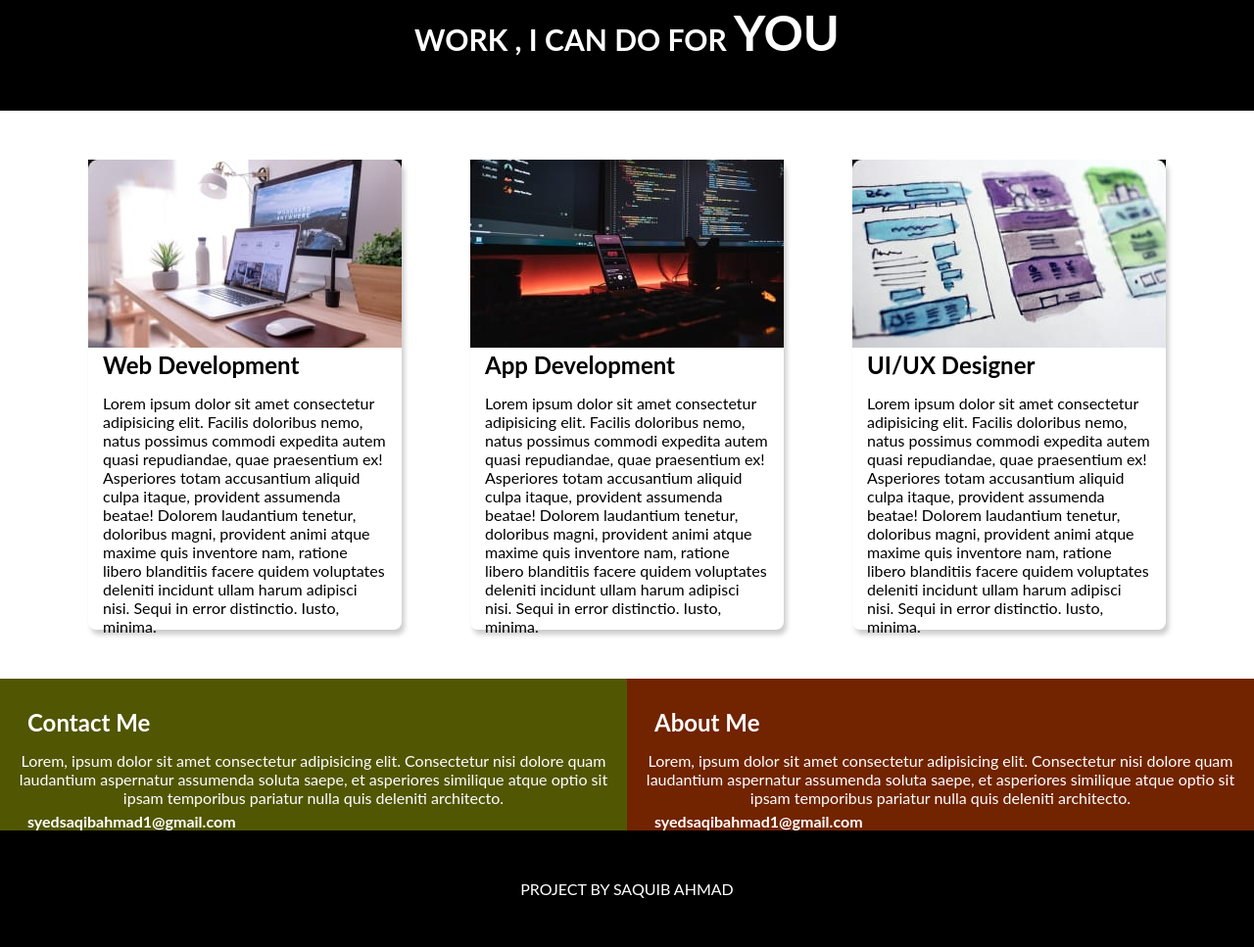
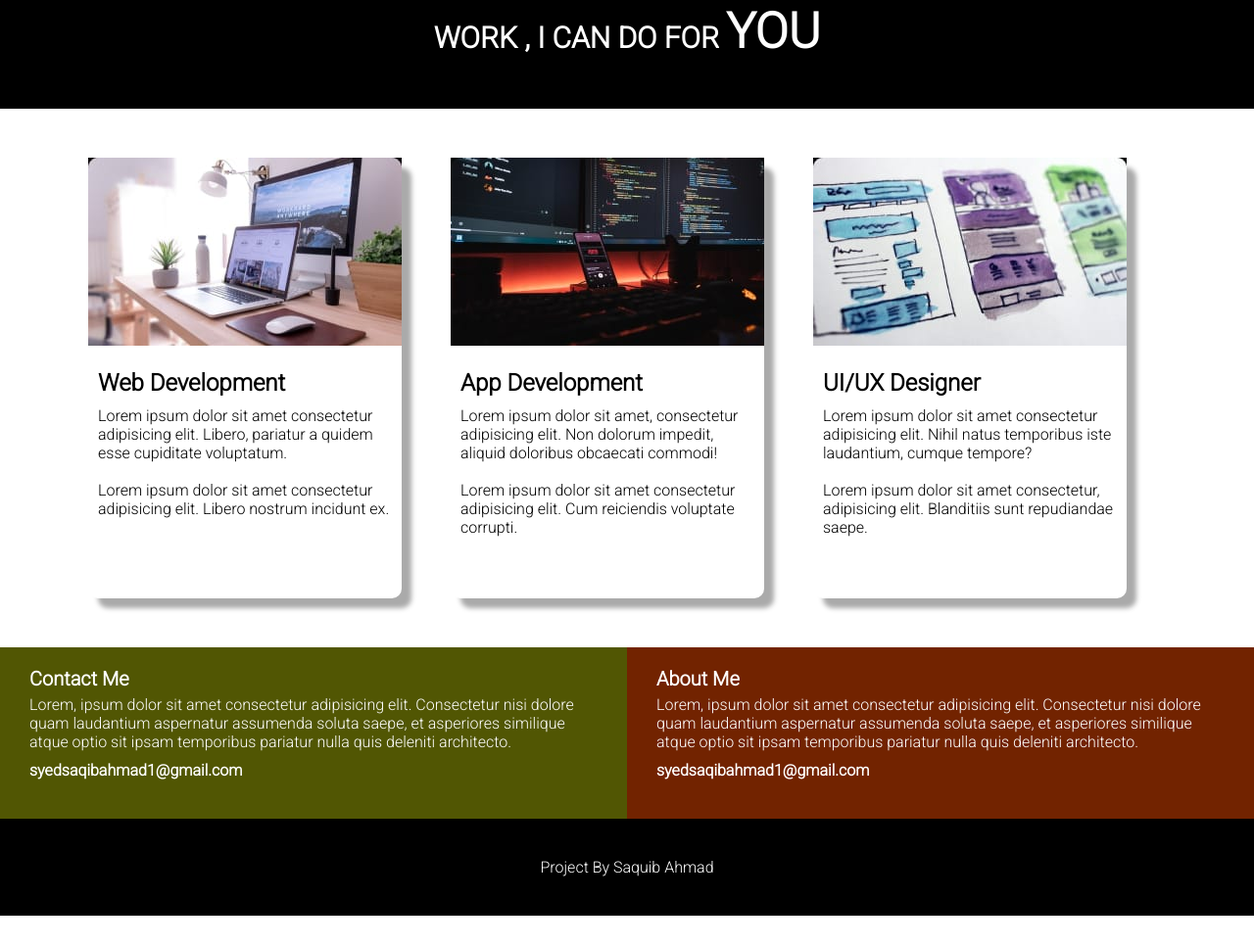
Before and after one commit to SaqbAhmad/Developer-landing-page, a plain HTML site: page index.html in a window 1280 px wide. Shown: the part 847-1814 px from the top of the page at 98% size. After the commit the page ends 1782 px from the top, so only its background shows below. Drawn offline with Linux system fonts and the light colour scheme.

Commit message:
New commit added

```diff
--- a/index.html
+++ b/index.html
@@ -10,8 +10,8 @@
 <body>
         <section class="pimg1">
             <div class="text">
-                <h1>Hi, <span class="small">I am John Doe</span></h1>
-                <h1>FULL STACK DEVELOPER</h1>
+                <h2><span class="large">Hi ,</span> I am John Doe</h2>
+                <h1 class="large">FULL STACK DEVELOPER</h1>
             </div>
         </section>
         <section class="section1">
@@ -19,33 +19,33 @@
         </section>
         <section class="work">
             <div class="card">
-                <div class="img1">
+                <div class="img">
                 <img src="images/img3p4.jpeg" alt="web development">
                 </div>
                 <div class="content">
                     <h2>Web Development</h2>
-                    <p>Lorem ipsum dolor sit amet consectetur adipisicing elit. Facilis doloribus nemo, natus possimus commodi expedita autem quasi repudiandae, quae praesentium ex! Asperiores totam accusantium aliquid culpa itaque, provident assumenda beatae!
-                    Dolorem laudantium tenetur, doloribus magni, provident animi atque maxime quis inventore nam, ratione libero blanditiis facere quidem voluptates deleniti incidunt ullam harum adipisci nisi. Sequi in error distinctio. Iusto, minima.</p>
+                    <p>Lorem ipsum dolor sit amet consectetur adipisicing elit. Libero, pariatur a quidem esse cupiditate voluptatum.</p><br>
+                    <p>Lorem ipsum dolor sit amet consectetur adipisicing elit. Libero nostrum incidunt ex.</p>
                 </div>
             </div>
             <div class="card">
-                <div class="img2">
-                <img src="images/img4p4.jpeg" alt="web development">
+                <div class="img">
+                <img  src="images/img4p4.jpeg" alt="web development">
                 </div>
                 <div class="content">
                     <h2>App Development</h2>
-                    <p>Lorem ipsum dolor sit amet consectetur adipisicing elit. Facilis doloribus nemo, natus possimus commodi expedita autem quasi repudiandae, quae praesentium ex! Asperiores totam accusantium aliquid culpa itaque, provident assumenda beatae!
-                    Dolorem laudantium tenetur, doloribus magni, provident animi atque maxime quis inventore nam, ratione libero blanditiis facere quidem voluptates deleniti incidunt ullam harum adipisci nisi. Sequi in error distinctio. Iusto, minima.</p>
+                    <p>Lorem ipsum dolor sit amet, consectetur adipisicing elit. Non dolorum impedit, aliquid doloribus obcaecati commodi!</p><br>
+                    <p>Lorem ipsum dolor sit amet consectetur adipisicing elit. Cum reiciendis voluptate corrupti.</p>
                 </div>
             </div>
             <div class="card">
-                <div class="img3">
+                <div class="img">
                 <img src="images/img2p4.jpeg" alt="web development">
                 </div>
                 <div class="content">
                     <h2>UI/UX Designer</h2>
-                    <p>Lorem ipsum dolor sit amet consectetur adipisicing elit. Facilis doloribus nemo, natus possimus commodi expedita autem quasi repudiandae, quae praesentium ex! Asperiores totam accusantium aliquid culpa itaque, provident assumenda beatae!
-                    Dolorem laudantium tenetur, doloribus magni, provident animi atque maxime quis inventore nam, ratione libero blanditiis facere quidem voluptates deleniti incidunt ullam harum adipisci nisi. Sequi in error distinctio. Iusto, minima.</p>
+                    <p>Lorem ipsum dolor sit amet consectetur adipisicing elit. Nihil natus temporibus iste laudantium, cumque tempore?</p><br>
+                    <p>Lorem ipsum dolor sit amet consectetur, adipisicing elit. Blanditiis sunt repudiandae saepe.</p>
                 </div>
             </div>
         </section>
--- a/style.css
+++ b/style.css
@@ -1,11 +1,14 @@
+
+@import url('https://fonts.googleapis.com/css2?family=Roboto:wght@300&display=swap');
+
 *{
     margin:0;
     padding:0;
     box-sizing: border-box;
 }
 html,body{
-    font-family: "Lato", sans-serif;
-
+    font-family: 'Roboto', sans-serif;
+    font-weight:300px;
 }
 .pimg1{
     background-image: url(images/img1p4.jpeg);
@@ -13,18 +16,22 @@ html,body{
     background-position: center;
     background-size: cover;
     background-repeat: no-repeat;
+
 }
-.small{
-    font-size: 15px;
-}
+
 .text{
     padding:50px;
     color:white;
-    align-items: center;
+    max-width:900px;
+    margin:0 auto;
     font-family: "Lato", sans-serif;
     letter-spacing: 3px;
     line-height: 30px;
-    text-align: center;
+    /* text-align: center; */
+    /* background-color:black; */
+}
+.text h2{
+    margin-bottom:20px;
 }
 .large{
     font-size: 50px;
@@ -39,56 +46,63 @@ html,body{
     font-weight: 300px;
 }
 .work{
-    display:flex;
-    justify-content:space-between;
+    display:grid;
+    margin:50px auto;
     max-width:1100px;
-    margin:50px auto;
+    grid-template-columns: repeat(auto-fit,minmax(150px,1fr));
+    gap:10px;
 }
 .card{
-    max-width: 320px;
-    height: 480px;
-    border-radius: 8px;
-    box-shadow: 3px 5px 5px rgba(1,1,1,0.2);
-    transition: 0.3 ease-in-out;
+    border-radius: 10px;
+    max-width:320px;
+    height:450px;
+    box-shadow: 10px 10px 5px #aaaaaa;
+    transition:0.2s ease-in;
+
 }
-.content p{
-    padding:15px;
+.card:hover{
+    transform: scale(1.04);
+    transition:0.2s ease-in-out;
 }
 .content h2{
-    padding-left:15px;
+    margin-top:20px;
+    margin-bottom:10px;
 }
-.card:hover{
-    transform: scale(1.1);
+.content h2, .content p{
+    padding-left:10px;
+    padding-right:10px;
 }
 .style{
     display:flex;
-
 }
 .contact{
-    background-color: #515603;
+    background:#515603;
     color:white;
+    padding-left:30px;
+    padding-right:30px;
+    padding-top:20px;
+    padding-bottom:40px;
 }
 .About{
-    background-color: #722300;
+    background:#722300;
     color:white;
-}
-.contact p, .About p{
-    text-align:center;
-    padding:15px;
-}
-.contact h4, .About h4,.contact h1,.About h1{
-    margin-left:28px;
-}
-.contact h1 ,.About h1{
-    margin-top:30px;
+    padding-left:30px;
+    padding-right:30px;
+    padding-top:20px;
+    padding-bottom:40px;
 }
 .contact h4, .About h4{
-    margin-top:-10px;
+    margin-top:10px;
+}
+.contact h1, .About h1{
+    margin-bottom:5px;
+    font-size:20px;
 }
 footer{
-    padding:50px;
-    text-align: center;
-    text-transform: uppercase;
-    background-color: #000;
+     background:black;
     color:white;
+    text-align:center;
+    max-width:100vw;
+    padding-top:40px;
+    padding-bottom:40px;
 }
```
